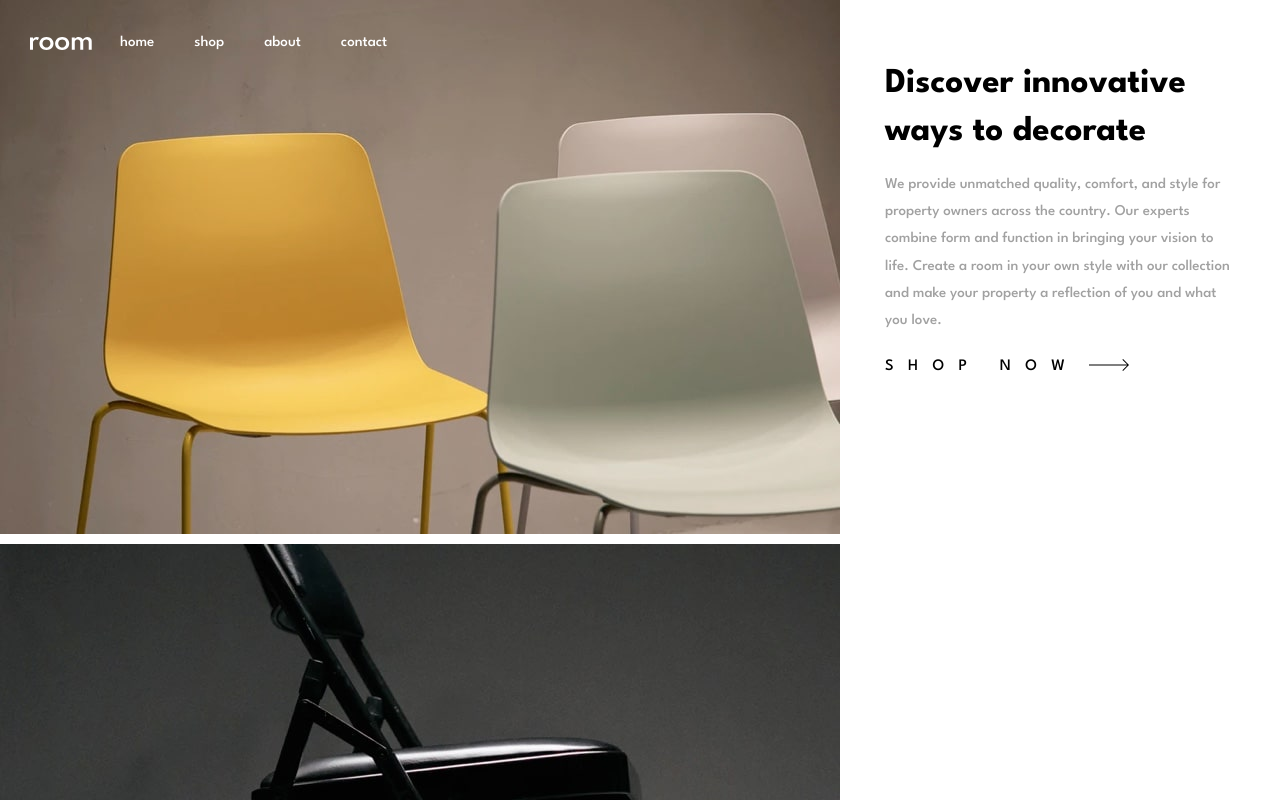
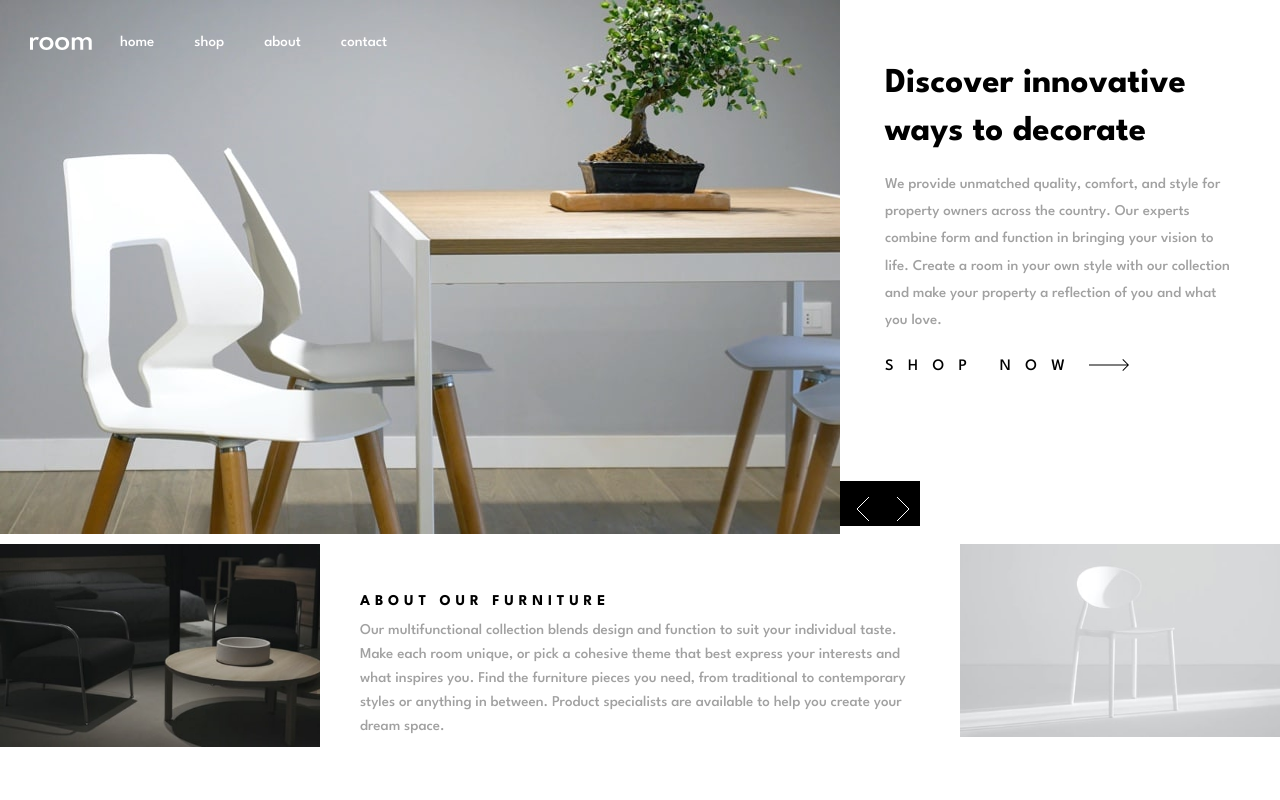
Before and after one commit to chiamaka28/room-homepage, a plain HTML site: page index.html in a window 1280 px wide. Both pictures are taken after a click on the button 900 px from the left and 509 px from the top of the page. Shown: the top 800 px of the page. Drawn offline with Linux system fonts and the light colour scheme.

Commit message:
some changes to the css file

```diff
--- a/index.html
+++ b/index.html
@@ -29,7 +29,6 @@
   <body>
     <div class="main-container">
       <header class="slider-container overlay">
-        <div class="slider-image">
           <div class="hero">
               <picture class="main-img show">
                 <source
@@ -71,7 +70,7 @@
             </div>
           </nav>
           <!-- <img src="" alt=""> -->
-        </div>
+
         <div class="text show">
           <div class="slider-text ">
             <div class="slider-controller">
--- a/scripts/script.js
+++ b/scripts/script.js
@@ -3,7 +3,8 @@ const menu = document.querySelector('ul');
 const leftBtn = document.querySelector('#left-btn');
 const rightBtn = document.getElementById('right-btn');
 // const text = document.querySelector('.slider-text');
-const img = document.querySelectorAll('.main-img');
+// const images = document.querySelector('.slider-image')
+const img = document.getElementsByClassName('.main-img');
 const text = document.querySelectorAll('.text');
 
 
@@ -11,9 +12,60 @@ const text = document.querySelectorAll('.text');
 btn.addEventListener('click', function (){
   btn.classList.toggle('active');
    menu.classList.toggle('show');
+
+
 })
 
 
+
+// let slidePosition = 0;
+// const totalSlides = slides.length;
+// console.log(totalSlides);
+
+// rightBtn.addEventListener('click', function() {
+//  moveToNextSlide()
+
+// })
+
+// leftBtn.addEventListener('click', () => {
+//  moveToPreviousSlide()
+
+// })
+
+
+
+// function moveToNextSlide() {
+
+//   if(slidePosition === totalSlides - 1){
+//     slidePosition = 0;
+//   }else{
+//     slidePosition++;
+//   }
+//  updateSlidePosition();
+
+// };
+
+// function moveToPreviousSlide() {
+//   if (slidePosition === 0){
+//     slidePosition = totalSlides - 1;
+//   }else{
+//     slidePosition--;
+//   }
+//   updateSlidePosition();
+
+// };
+// function updateSlidePosition(){
+//   // for (let slide of slides) {
+//   //   console.log(slide)
+//   //   slide.classList.remove('show');
+//   //   slide.classList.add("hidden");
+//   // }
+//   slides.forEach(slide => {
+//     slide.classList.remove('show');
+//     slide.classList.add("hidden");
+//   });
+//    slides[slidePosition].classList.add("show");
+//   }
 // showSlides(i);
 
 
@@ -45,36 +97,37 @@ btn.addEventListener('click', function (){
 
 //    rightBtn.addEventListener('click', () => {
 
-//   if (i > 1) {i = img.length - 1}
-//   if (i < 1) {i = img.length}
+//   if (i > 1) {i = slides.length - 1}
+//   if (i < 1) {i = slides.length}
 
-//   for (let i = 0; i < img.length;  i++ ) {
-//       img[i].style.display = "none";
-//       console.log(img.length);
+//   for (let i = 0; i < slides.length;  i++ ) {
+//       slides[i].style.display = "none";
+//       console.log(slides.length);
 //       console.log(i)
 
 //   }
-//   img[i - 1].style.display = "block";
+//   slides[i - 1].style.display = "block";
 
 //    });
 
+//////////////////////////////////////
+// let currentElementIndex = 0;
+// rightBtn.addEventListener('click', () => {
+//   console.log('clicked')
+// for (let i = 0; i < slides.length; i++) {
+//   if(i === currentElementIndex){
+//     slides[i].style.display = "none";
 
-let currentElementIndex = 0;
-rightBtn.addEventListener('click', () => {
-  // console.log('clicked')
-for (let i = 0; i < img.length; i++) {
-  if(i === currentElementIndex){
-    img[i].style.display = "none";
-  ;
-  console.log(i)
-  }else{
-    img[(i) % img.length].style.display = "block";
+//   console.log(i);
+//   }else{
+//     img[(i) % slides.length].style.display = "block";
 
-  }
-
-}
-});
-
+//   }}}
+// ) ;
+////////////////////////////////////////////
+// }
+// });
+//////////////////////////////////////////////////////////////////////////
 
  let index = 0;
 
@@ -93,15 +146,15 @@ function previmg() {
 
 
 }
+//////////////////////////////////////////////////////////////////////////////////////////////
 
-
-// function nextimg() {
-//   img[index % img.length].classList.replace('show', 'hidden');
-//   img[(index + 1) % img.length].classList.replace('hidden', 'show');
-//   text[index % text.length].classList.replace('show', 'hide');
-//   text[(index + 1) % text.length].classList.replace('hide', 'show');
-//   index++;
-// }
+function nextimg() {
+  img[index % img.length].classList.replace('show', 'hidden');
+  img[(index + 1) % img.length].classList.replace('hidden', 'show');
+  text[index % text.length].classList.replace('show', 'hide');
+  text[(index + 1) % text.length].classList.replace('hide', 'show');
+  index++;
+}
 
 leftBtn.addEventListener('click', previmg);
-// rightBtn.addEventListener('click', nextimg);
+rightBtn.addEventListener('click', nextimg);
--- a/styles/style.css
+++ b/styles/style.css
@@ -18,12 +18,11 @@ body {
   /* overflow-y: hidden; */
 
 }
-/* .hero img {
+.slider-overlay .hero img {
   min-width: 100%;
-  display: block;
-} */
-.hero img{
-  min-width: 100%;
+  /* display: block; */
+}
+.main-img{
   display: block;
 }
 
@@ -60,8 +59,6 @@ nav .logo {
 }
 nav ul {
   color: black;
-
-
   display: flex;
   flex-direction: row;
   align-items: center;
@@ -77,8 +74,7 @@ nav ul {
 }
 
 
-.main-menu{
-}
+
 nav ul li a {
   margin: 20px;
   color: black;
@@ -90,8 +86,8 @@ nav ul.show {
 
 .slider-controller {
   position: absolute;
-  top: -49px;
-  right: -25px;
+  top: -45px;
+  right: 0;
 
   display: flex;
   /* flex-direction: column;  */
@@ -142,7 +138,7 @@ nav ul.show {
 
 }
 .show{
-  display: inline-block;
+  /* display: block; */
 }
 
 .link{
@@ -172,7 +168,6 @@ nav ul.show {
 .slider-container{
   display: grid;
   grid-template-columns:3fr 2fr;
-  /* grid-template-rows:1fr ; */
   overflow: hidden;
 
 }
@@ -187,6 +182,7 @@ article>img{
 .main-img{
   height: 34rem;
   object-fit: contain;
+
 }
 nav .toggle{
   display: none;
@@ -206,7 +202,7 @@ nav ul li a{
 }
 .slider-controller{
   left: 0;
-  top: 87.5%;
+  top: 87%;
   position: absolute;
   /* top: 0; */
 }
```
Lines whose indentation alone changed are shown as unchanged.
